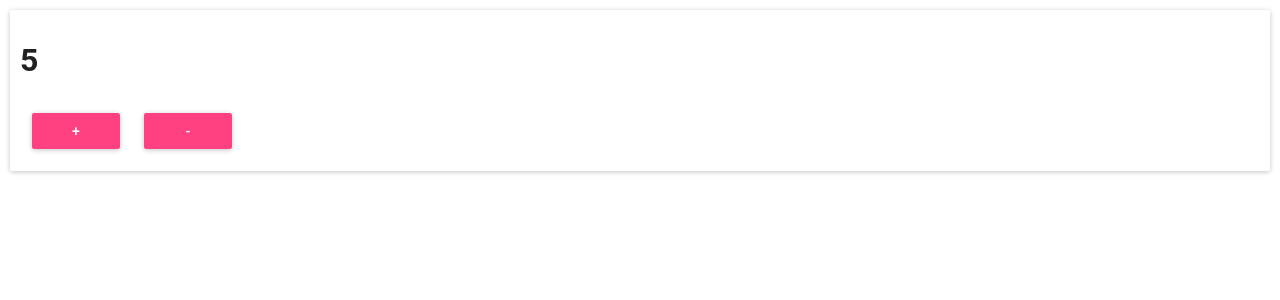
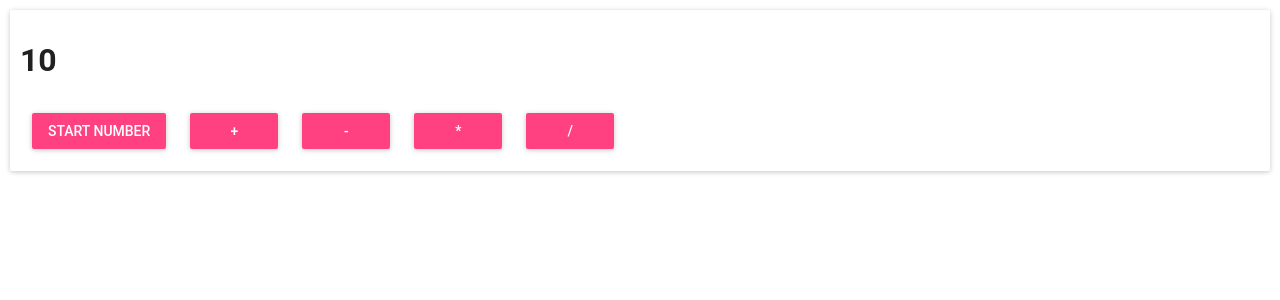
Before and after one commit to MarcinGal/react-3day, a React (Create React App) app: page /counter in a window 1280 px wide. Shown: the top 300 px of the page. Built offline with nearby package versions, Linux system fonts and the light colour scheme.

Commit message:
buttons functions added to Counter

```diff
--- a/src/App.js
+++ b/src/App.js
@@ -7,7 +7,7 @@ import Counter from './Counter'
 const App = (props) => (
   <Paper>
     <Counter
-      startNumber={5}
+      startNumber={10}
     />
   </Paper>
 )
--- a/src/Counter.js
+++ b/src/Counter.js
@@ -3,7 +3,7 @@ import React from 'react'
 import Button from './components/Button'
 
 class Counter extends React.Component {
-constructor(props){
+    constructor(props) {
         super()
 
         this.state = {
@@ -14,15 +14,27 @@ constructor(props){
         return (
             <div>
                 <h1>
-                    {this.props.startNumber}
+                    {this.state.number}
                 </h1>
                 <Button
-                onClick={() => alert('Its working!')}
+                    onClick={() => this.setState({ number: this.props.startNumber })}
+                    label={'Start Number'}
+                />
+                <Button
+                    onClick={() => this.setState({ number: this.state.number + 1 })}
                     label={'+'}
                 />
                 <Button
-                onClick={() => alert('Its working!')}
+                    onClick={() => this.setState({ number: this.state.number - 1 })}
                     label={'-'}
+                />
+                <Button
+                    onClick={() => this.setState({ number: this.state.number * 2 })}
+                    label={'*'}
+                />
+                <Button
+                    onClick={() => this.setState({ number: this.state.number / 2 })}
+                    label={'/'}
                 />
             </div>
         )
```
Lines whose indentation alone changed are shown as unchanged.
